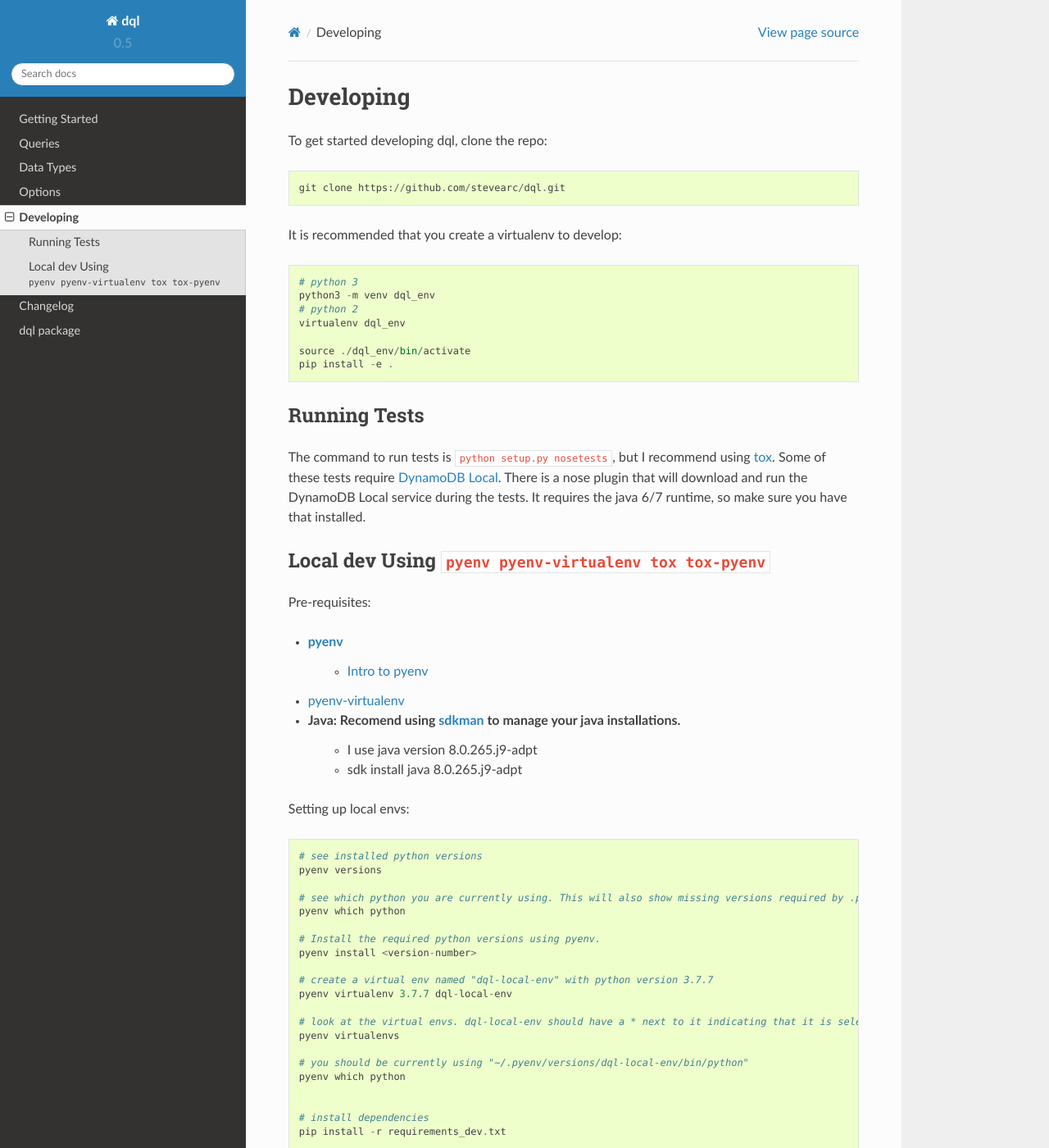
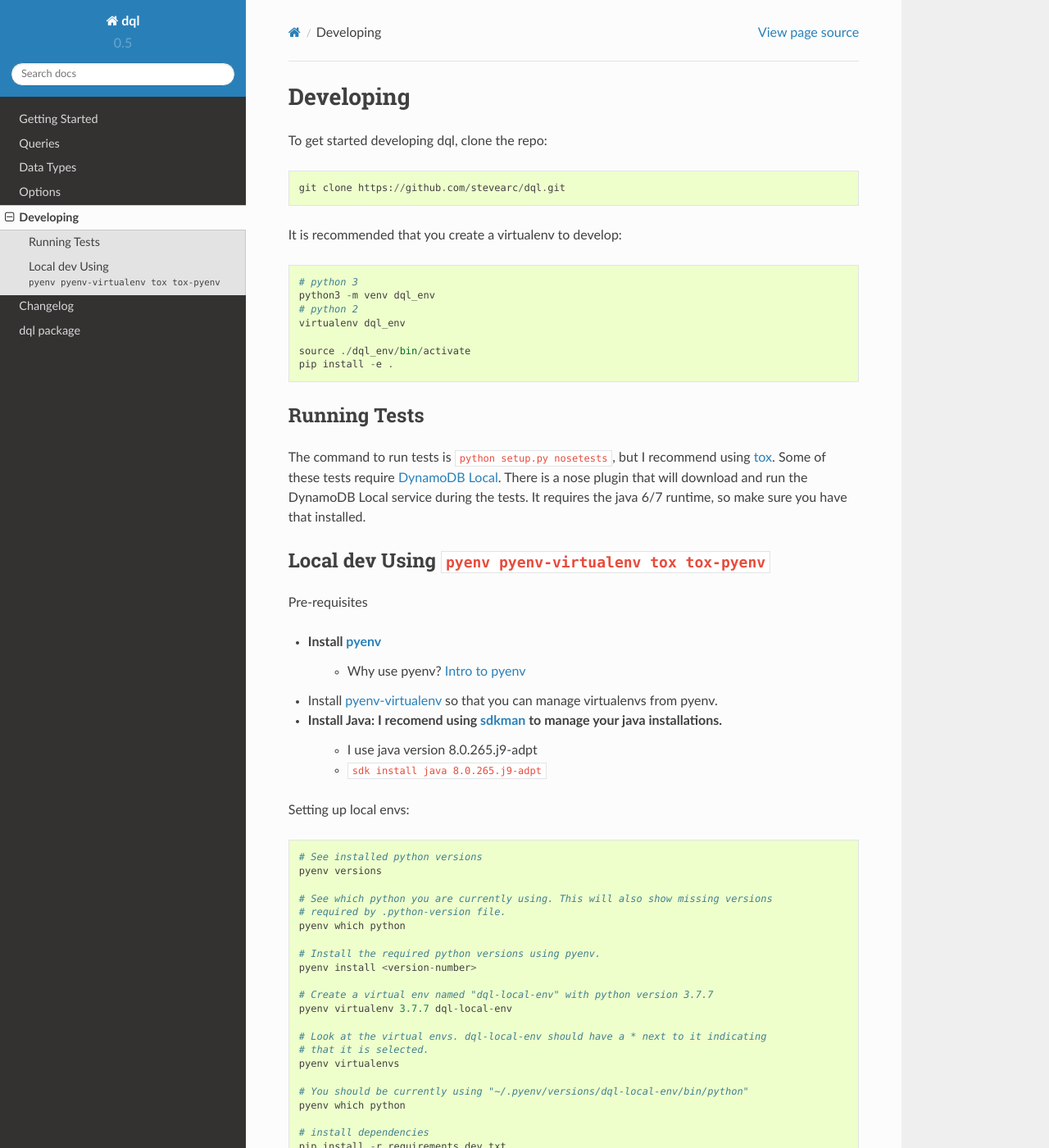
Before and after one commit to stevearc/dql, a Sphinx documentation site: the page built from doc/topics/develop.rst, in a window 1280 px wide and 1400 px high. Shown: the whole window at 82% size. Built offline with Sphinx 7.4.7 and the Read the Docs theme 2.0.0, drawn with Linux system fonts in a browser that asks for light colours.

Commit message:
Updating the docs for developers

```diff
--- a/doc/topics/develop.rst
+++ b/doc/topics/develop.rst
@@ -28,35 +28,36 @@ installed.
 Local dev Using ``pyenv pyenv-virtualenv tox tox-pyenv``
 --------------------------------------------------------
 
-Pre-requisites:
+Pre-requisites
 
-- `pyenv <https://github.com/pyenv/pyenv>`__
-    - `Intro to pyenv <https://realpython.com/intro-to-pyenv/#what-about-a-package-manager>`__
-- `pyenv-virtualenv <https://github.com/pyenv/pyenv-virtualenv#installing-with-homebrew-for-macos-users>`__
-- Java: Recomend using `sdkman <https://sdkman.io/install>`__ to manage your java installations.
+- Install `pyenv <https://github.com/pyenv/pyenv>`_
+    - Why use pyenv? `Intro to pyenv <https://realpython.com/intro-to-pyenv/#what-about-a-package-manager>`_
+- Install `pyenv-virtualenv <https://github.com/pyenv/pyenv-virtualenv#installing-with-homebrew-for-macos-users>`_ so that you can manage virtualenvs from pyenv.
+- Install Java: I recomend using `sdkman <https://sdkman.io/install>`_ to manage your java installations.
     - I use java version 8.0.265.j9-adpt
-    - sdk install java 8.0.265.j9-adpt
+    - ``sdk install java 8.0.265.j9-adpt``
 
 Setting up local envs::
 
-    # see installed python versions
+    # See installed python versions
     pyenv versions
 
-    # see which python you are currently using. This will also show missing versions required by .python-version file.
+    # See which python you are currently using. This will also show missing versions
+    # required by .python-version file.
     pyenv which python
 
     # Install the required python versions using pyenv.
     pyenv install <version-number>
 
-    # create a virtual env named "dql-local-env" with python version 3.7.7
+    # Create a virtual env named "dql-local-env" with python version 3.7.7
     pyenv virtualenv 3.7.7 dql-local-env
 
-    # look at the virtual envs. dql-local-env should have a * next to it indicating that it is selected.
+    # Look at the virtual envs. dql-local-env should have a * next to it indicating
+    # that it is selected.
     pyenv virtualenvs
 
-    # you should be currently using "~/.pyenv/versions/dql-local-env/bin/python"
+    # You should be currently using "~/.pyenv/versions/dql-local-env/bin/python"
     pyenv which python
-
 
     # install dependencies
     pip install -r requirements_dev.txt
```
